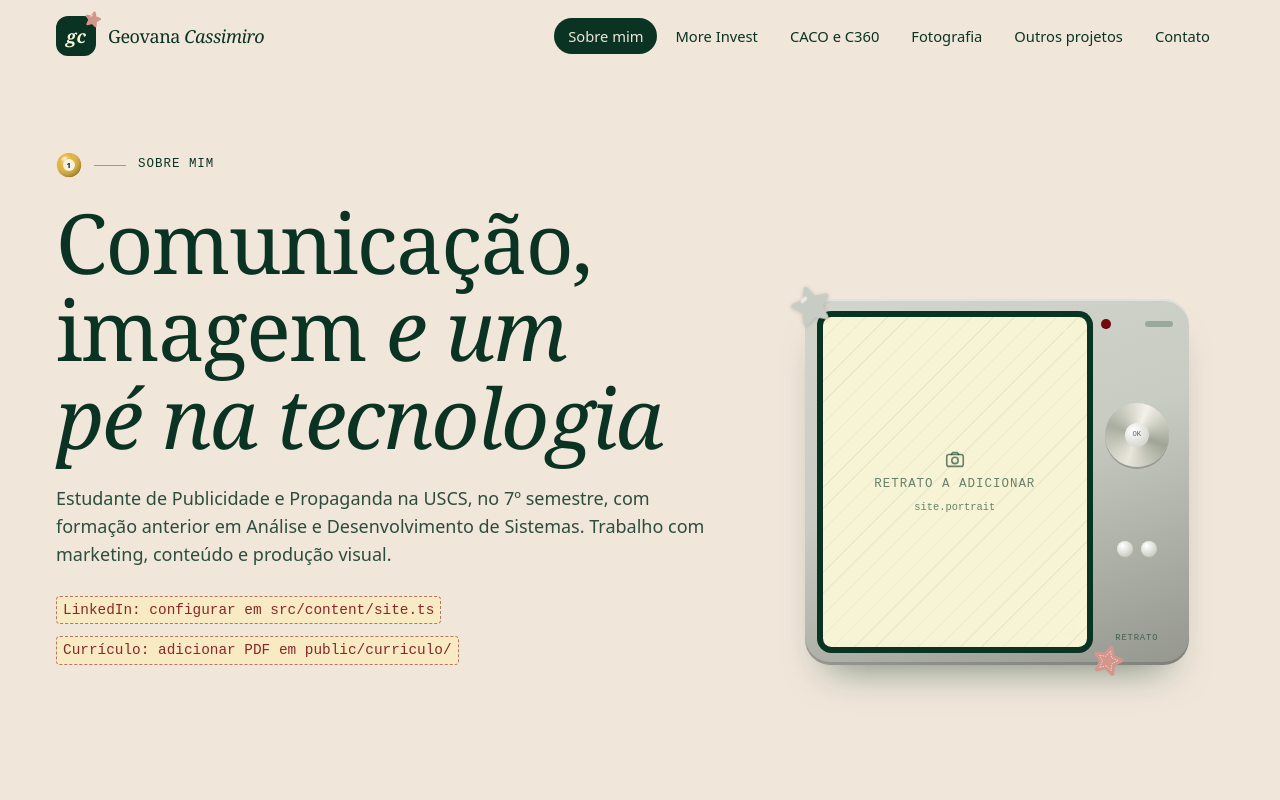
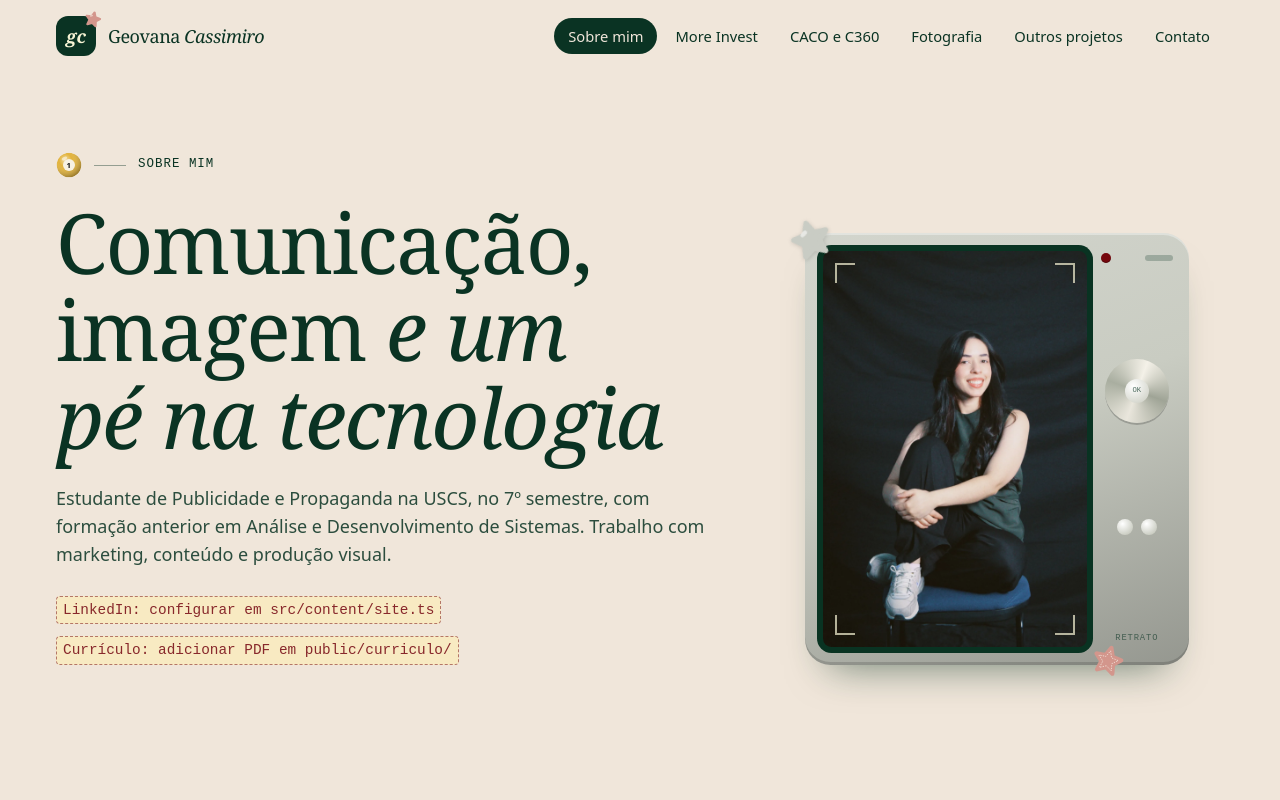
Before and after one commit to geovanaassis-ship-it/PortifolioGeovanaCassimiro, a React (Vite) app: page /sobre in a window 1280 px wide. Shown: the top 800 px of the page. Built offline with nearby package versions, Linux system fonts and the light colour scheme; no server answers.

Commit message:
Adicionar retrato na página Sobre mim
Foto convertida para WebP (1200x1800, 74 KB) e exibida na moldura de
câmera na proporção original 2:3, sem cortes.

Co-Authored-By: Claude Opus 5.5 <noreply@anthropic.com>
Claude-Session: https://claude.ai/code/session_01GMgPKZyYeGHyQaJ198MGCm

```diff
--- a/src/content/site.ts
+++ b/src/content/site.ts
@@ -38,8 +38,13 @@ export const site = {
    */
   resumePath: '/curriculo/geovana-cassimiro-curriculo.pdf',
 
-  /** Retrato (opcional) exibido na página Sobre. Ex.: { src: '/images/perfil/retrato.webp', alt: '...' } */
-  portrait: null as { src: string; alt: string } | null,
+  /** Retrato exibido na página Sobre. Informe width/height reais para manter a proporção sem cortes. */
+  portrait: {
+    src: '/images/perfil/retrato.webp',
+    alt: 'Geovana Cassimiro sorrindo, sentada em uma cadeira azul com um joelho dobrado, de blusa verde e calça preta, em frente a um fundo escuro',
+    width: 1200,
+    height: 1800,
+  } as { src: string; alt: string; width?: number; height?: number } | null,
 
   /** Filtros de categoria só aparecem a partir desta quantidade de projetos na seção. */
   minProjectsForFilters: 4,
--- a/src/pages/About.tsx
+++ b/src/pages/About.tsx
@@ -41,7 +41,7 @@ export function About() {
         aside={
           <CameraFrame body="#c9ccc2" label="RETRATO" className="mx-auto max-w-[24rem]">
             {site.portrait ? (
-              <SmartImage image={site.portrait} ratio="4 / 5" priority />
+              <SmartImage image={site.portrait} priority sizes="(min-width: 768px) 384px, 90vw" />
             ) : (
               <div className="placeholder-art grid aspect-[4/5] place-items-center text-ink" style={{ ['--ph-bg' as string]: 'var(--color-beige)' }}>
                 {site.showPlaceholders ? (
```
Also changed, not shown: public/images/perfil/retrato.webp (added).
